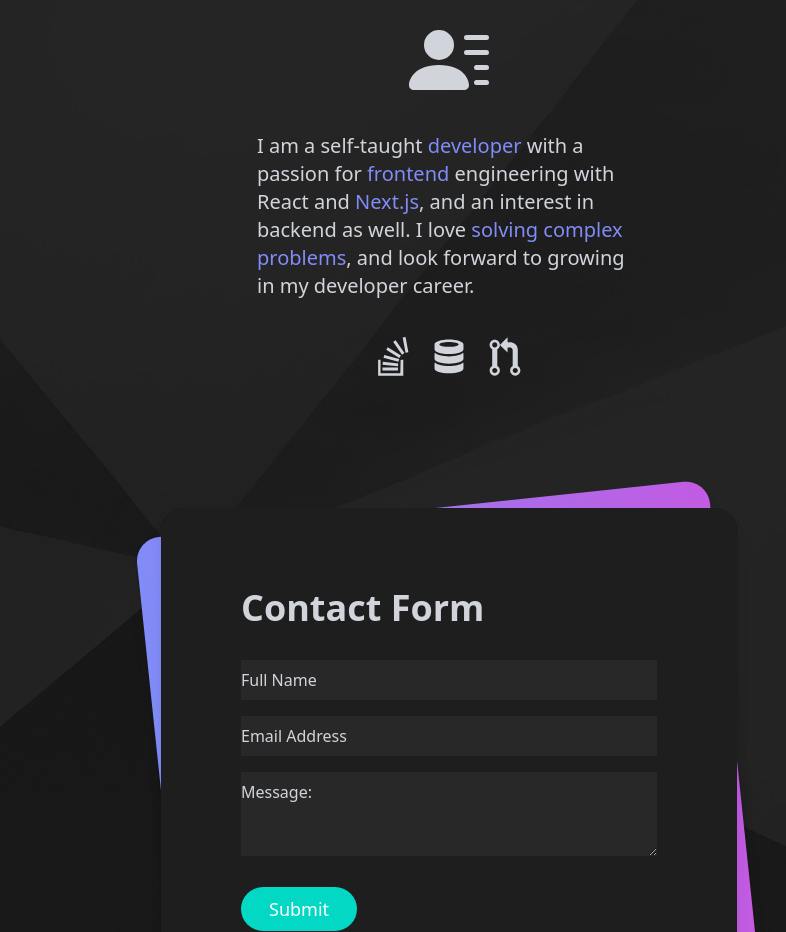
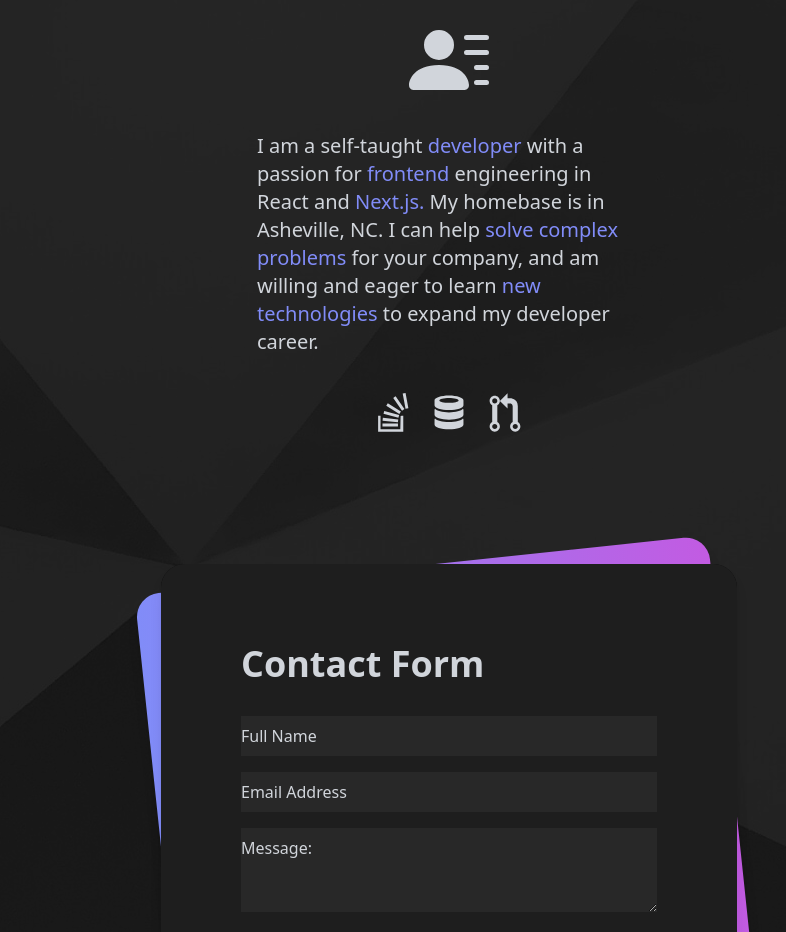
Before and after one commit to coscoaj1/myportfolio, a Next.js app: page / in a window 1280 px wide. Shown: the part 3521-4453 px from the top of the page, without its empty margins (191-977 px from the left). Built offline with nearby package versions, Linux system fonts and the light colour scheme.

Commit message:
about section

```diff
--- a/components/About.js
+++ b/components/About.js
@@ -1,7 +1,7 @@
-import React from "react";
-import { DiStackoverflow, DiDatabase, DiGitPullRequest } from "react-icons/di";
-import Contact from "./Contact";
-import { BsPersonLinesFill } from "react-icons/bs";
+import React from 'react';
+import { DiStackoverflow, DiDatabase, DiGitPullRequest } from 'react-icons/di';
+import Contact from './Contact';
+import { BsPersonLinesFill } from 'react-icons/bs';
 
 function About() {
 	return (
@@ -19,14 +19,16 @@ function About() {
 					<BsPersonLinesFill className="z-10 w-20 h-20 text-center text-gray-300" />
 				</div>
 				<div className="z-10 flex flex-col">
-          <div className="my-8 text-xl text-gray-300 w-96">
-            I am a self-taught <span className="text-[#818cf8]">developer</span>{" "}
-            with a passion for <span className="text-[#818cf8]">frontend</span>{" "}
-            engineering with React and
-            <span className="text-[#818cf8]"> Next.js</span>, and an interest in
-            backend as well. I love{" "}
-            <span className="text-[#818cf8]">solving complex problems</span>,
-            and look forward to growing in my developer career.
+					<div className="my-8 mx-2 text-xl text-gray-300 w-96">
+						I am a self-taught <span className="text-[#818cf8]">developer</span>{' '}
+						with a passion for <span className="text-[#818cf8]">frontend</span>{' '}
+						engineering in React and
+						<span className="text-[#818cf8]"> Next.js.</span> My homebase is in
+						Asheville, NC. I can help{' '}
+						<span className="text-[#818cf8]">solve complex problems</span> for
+						your company, and am willing and eager to learn{' '}
+						<span className="text-[#818cf8]">new technologies </span>
+						to expand my developer career.
 					</div>
 					<div className="flex flex-row items-center justify-center gap-2">
 						<DiStackoverflow className="w-12 h-12 text-gray-300" />
```
Lines whose indentation alone changed are shown as unchanged.
